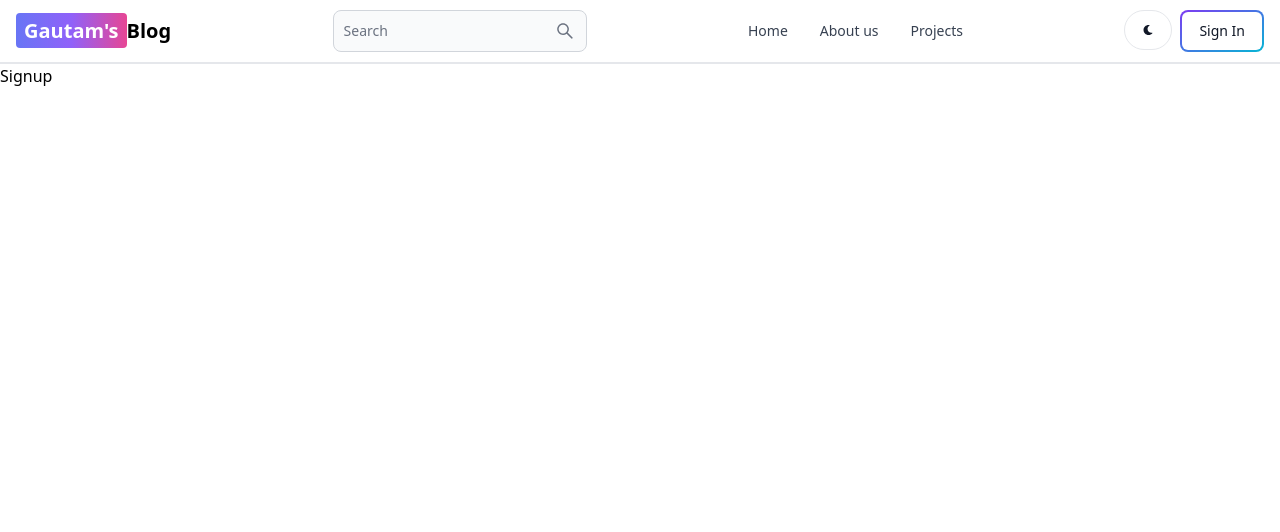
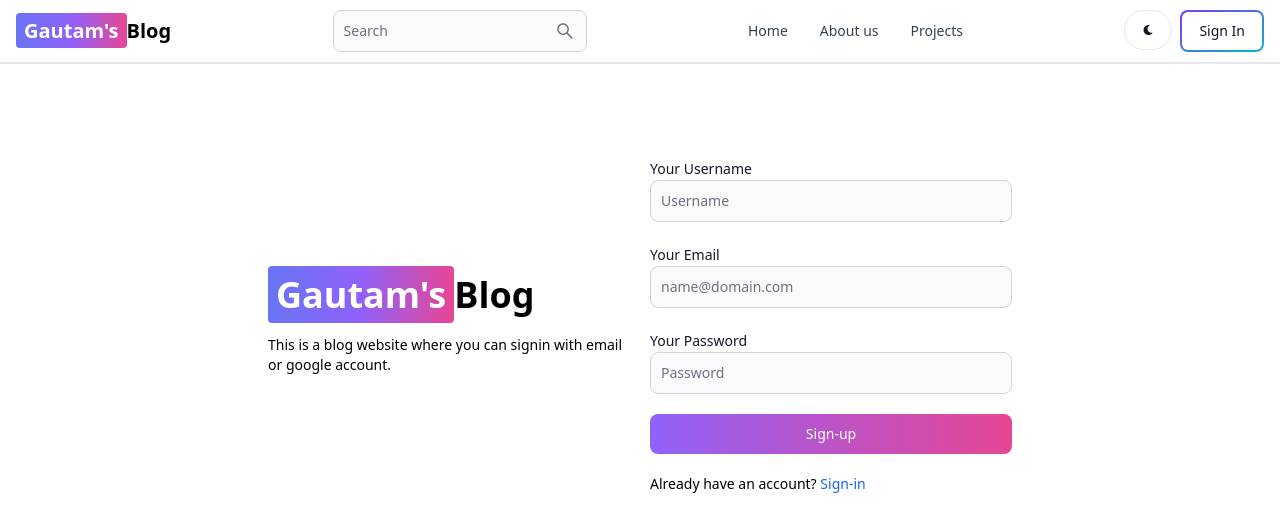
Before and after one commit to Gkishan5499/my_blog, a React (Vite) app in the folder client/: page /sign-up in a window 1280 px wide. Shown: the top 532 px of the page. Built offline with nearby package versions, Linux system fonts and the light colour scheme.

Commit message:
design sign up page

```diff
--- a/client/src/pages/Signup.jsx
+++ b/client/src/pages/Signup.jsx
@@ -1,8 +1,55 @@
 import React from 'react'
+import { Link } from 'react-router-dom'
+import { Button, Label, TextInput} from 'flowbite-react'
 
 const Signup = () => {
   return (
-    <div>Signup</div>
+    <div className='min-h-screen mt-20'>
+
+    <div className='flex p-3 max-w-3xl mx-auto flex-col md:flex-row md:items-center gap-5'>
+      {/* left */}
+      <div className='flex-1'>
+      <Link to='/' className='text-4xl font-bold dark:text-white'>
+                <span className='px-2 py-1 bg-gradient-to-r from-indigo-500 via-purple-500 to-pink-500 text-white rounded' >Gautam's</span>
+                Blog
+            </Link>
+
+            <p className='text-sm mt-5'>This is a blog website where you can signin with email or google account.   </p>
+      </div>
+      {/* right */}
+      <div className='flex-1'>
+      <form className='flex flex-col gap-5'>
+        <div>
+          <Label value='Your Username'/>
+            <TextInput type='text' placeholder='Username' id='username'/>
+
+        </div>
+
+       <div>
+          <Label value='Your Email'/>
+            <TextInput type='text' placeholder='name@domain.com' id='email'/>
+
+        </div>
+
+        <div>
+          <Label value='Your Password'/>
+            <TextInput type='text' placeholder='Password' id='password'/>
+        </div>
+
+           <Button gradientDuoTone='purpleToPink' type='submit'>Sign-up</Button>
+
+     </form>
+
+       <div>
+        <p className='text-sm mt-5'>
+        <span>Already have an account? </span><Link to='/sign-in' className='text-blue-600'>Sign-in</Link></p>
+       </div>
+
+      </div>
+    </div>
+
+    </div>
+
   )
 }
 
```
